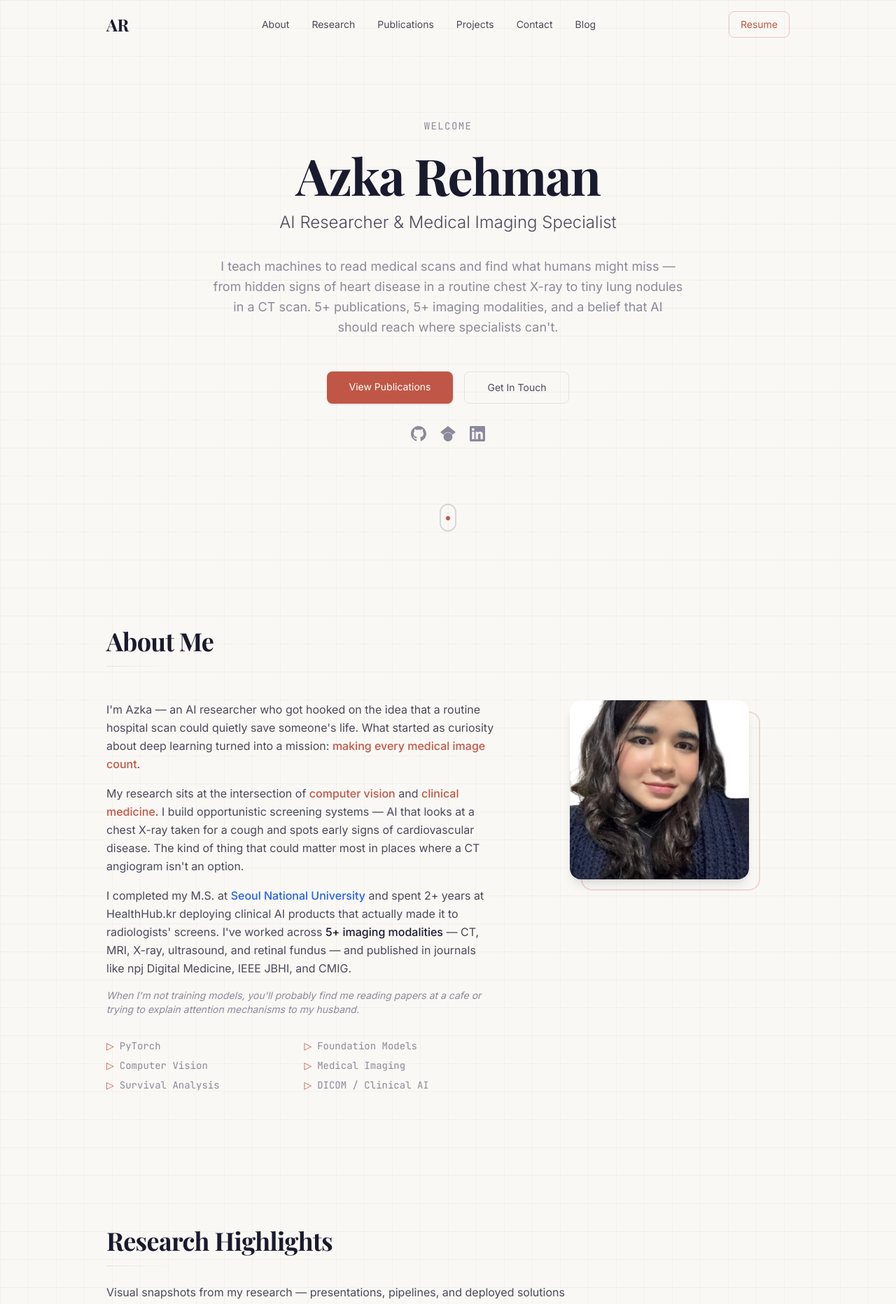
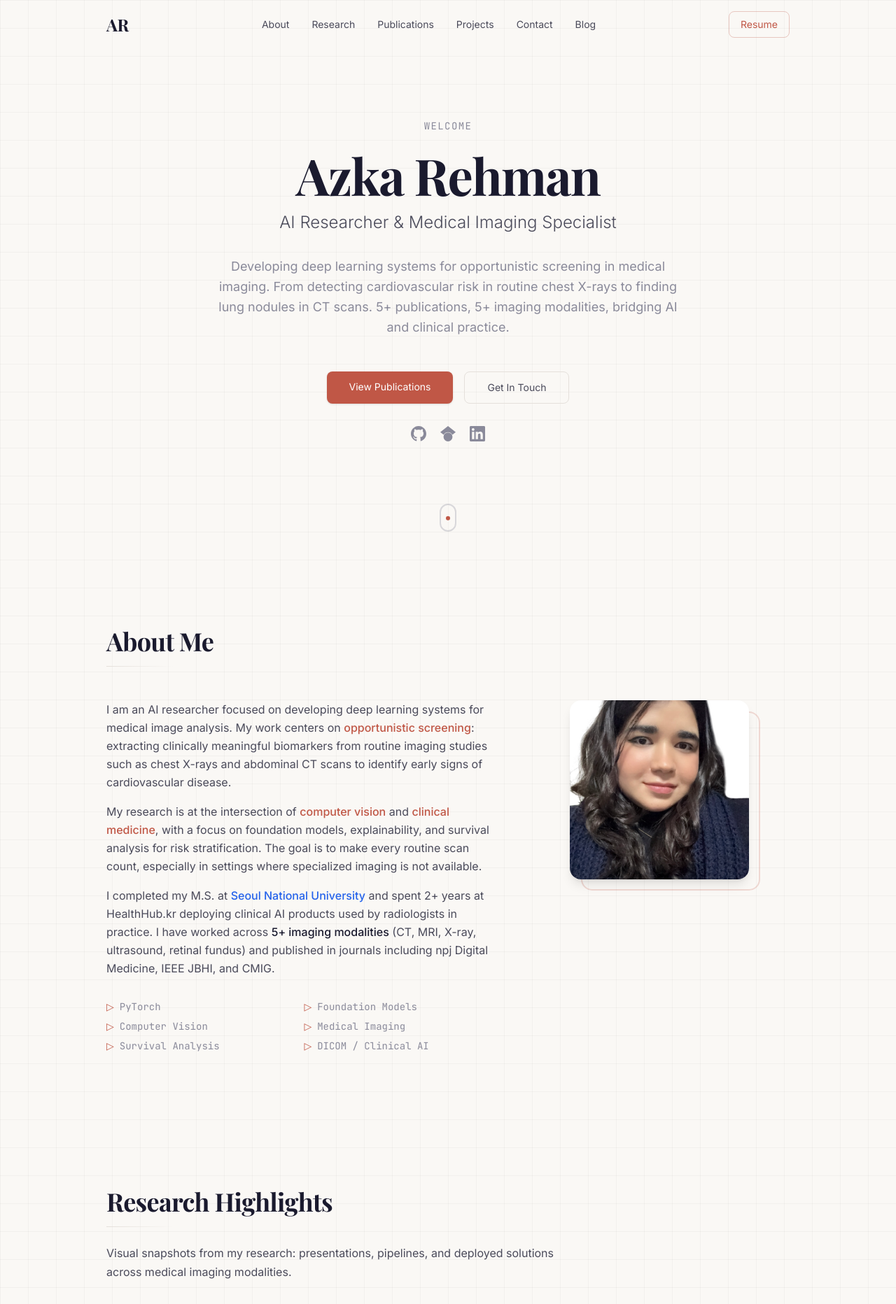
Before and after one commit to Azkarehman/Azkarehman.github.io, a Next.js app: page / in a window 1280 px wide. Shown: the top 1864 px of the page at 70% size. Built offline with nearby package versions, Linux system fonts and the light colour scheme; a web font is replaced by a local one.

Commit message:
Rewrite About/Hero text professionally, remove em dashes

```diff
--- a/src/app/blog/page.tsx
+++ b/src/app/blog/page.tsx
@@ -19,7 +19,7 @@ export default function BlogIndex() {
         Research Digest
       </h1>
       <p className="text-ink-muted mb-12 text-lg">
-        Curated highlights from recent medical imaging & AI research — updated twice a week.
+        Curated highlights from recent medical imaging and AI research, updated twice a week.
       </p>
 
       {posts.length === 0 ? (
--- a/src/components/About.tsx
+++ b/src/components/About.tsx
@@ -10,31 +10,29 @@ export default function About() {
       <div className="grid md:grid-cols-[3fr_2fr] gap-12 items-start">
         <div className="space-y-4 text-ink-light leading-relaxed">
           <p>
-            I&apos;m Azka — an AI researcher who got hooked on the idea that a routine
-            hospital scan could quietly save someone&apos;s life. What started as curiosity
-            about deep learning turned into a mission:{" "}
-            <span className="text-accent font-medium">making every medical image count</span>.
+            I am an AI researcher focused on developing deep learning systems
+            for medical image analysis. My work centers on{" "}
+            <span className="text-accent font-medium">opportunistic screening</span>:
+            extracting clinically meaningful biomarkers from routine imaging
+            studies such as chest X-rays and abdominal CT scans to identify
+            early signs of cardiovascular disease.
           </p>
           <p>
-            My research sits at the intersection of{" "}
+            My research is at the intersection of{" "}
             <span className="text-accent font-medium">computer vision</span> and{" "}
-            <span className="text-accent font-medium">clinical medicine</span>. I build
-            opportunistic screening systems — AI that looks at a chest X-ray taken
-            for a cough and spots early signs of cardiovascular disease. The kind of
-            thing that could matter most in places where a CT angiogram isn&apos;t an option.
+            <span className="text-accent font-medium">clinical medicine</span>,
+            with a focus on foundation models, explainability, and survival analysis
+            for risk stratification. The goal is to make every routine scan count,
+            especially in settings where specialized imaging is not available.
           </p>
           <p>
             I completed my M.S. at{" "}
             <span className="text-accent-blue font-medium">Seoul National University</span>{" "}
-            and spent 2+ years at HealthHub.kr deploying clinical AI products that
-            actually made it to radiologists&apos; screens. I&apos;ve worked across{" "}
-            <span className="font-medium text-ink">5+ imaging modalities</span> —
-            CT, MRI, X-ray, ultrasound, and retinal fundus — and published in
-            journals like npj Digital Medicine, IEEE JBHI, and CMIG.
-          </p>
-          <p className="text-ink-muted italic text-sm">
-            When I&apos;m not training models, you&apos;ll probably find me reading papers
-            at a cafe or trying to explain attention mechanisms to my husband.
+            and spent 2+ years at HealthHub.kr deploying clinical AI products
+            used by radiologists in practice. I have worked across{" "}
+            <span className="font-medium text-ink">5+ imaging modalities</span> (CT,
+            MRI, X-ray, ultrasound, retinal fundus) and published in journals
+            including npj Digital Medicine, IEEE JBHI, and CMIG.
           </p>
 
           <div className="pt-4 grid grid-cols-2 gap-2 text-sm font-mono text-ink-muted">
--- a/src/components/Gallery.tsx
+++ b/src/components/Gallery.tsx
@@ -6,7 +6,7 @@ import Image from "next/image";
 
 const highlights = [
   {
-    title: "WONCA 2025 — Opportunistic Atherosclerosis Detection from Chest X-Rays",
+    title: "WONCA 2025: Opportunistic Atherosclerosis Detection from Chest X-Rays",
     description:
       "Presented at WONCA 2025 on using foundation models (Rad-DINO, DINOv2, CheXagent, OpenCLIP) to detect atherosclerosis from routine chest X-rays, enabling cardiovascular risk prediction without specialized imaging.",
     image: "/images/wonca_title.png",
@@ -27,7 +27,7 @@ const highlights = [
     tags: ["Rad-DINO", "LoRA", "Grad-CAM"],
   },
   {
-    title: "Lung Nodule Detection — Human-in-the-Loop Solution",
+    title: "Lung Nodule Detection: Human-in-the-Loop Solution",
     description:
       "Developed at HealthHub.kr: an interactive lung nodule detection system from chest CT scans with volume estimation. Deployed on the DICOMLINK/HPACS platform for clinical use.",
     image: "/images/lung_nodule.gif",
@@ -42,7 +42,7 @@ const highlights = [
     tags: ["Grad-CAM", "XAI", "Clinical Validation"],
   },
   {
-    title: "Brain Tumor Segmentation — SDS-MSA-Net",
+    title: "Brain Tumor Segmentation: SDS-MSA-Net",
     description:
       "Multi-scale attention network with selective deep supervision for brain tumor segmentation from multi-modal MRI (T1, T1ce, T2, FLAIR). Published in Sensors 2023.",
     image: "/images/profile_brain_tumor.png",
@@ -57,7 +57,7 @@ export default function Gallery() {
     <AnimatedSection id="gallery" className="py-24 px-6 max-w-5xl mx-auto">
       <SectionTitle title="Research Highlights" />
       <p className="text-ink-light mb-8 -mt-6 max-w-2xl">
-        Visual snapshots from my research — presentations, pipelines, and deployed solutions across medical imaging modalities.
+        Visual snapshots from my research: presentations, pipelines, and deployed solutions across medical imaging modalities.
       </p>
 
       <div className="grid sm:grid-cols-2 lg:grid-cols-3 gap-5">
--- a/src/components/Hero.tsx
+++ b/src/components/Hero.tsx
@@ -38,10 +38,10 @@ export default function Hero() {
           transition={{ delay: 0.8 }}
           className="text-ink-muted max-w-2xl mx-auto mb-12 text-lg leading-relaxed"
         >
-          I teach machines to read medical scans and find what humans might miss —
-          from hidden signs of heart disease in a routine chest X-ray to tiny
-          lung nodules in a CT scan. 5+ publications, 5+ imaging modalities,
-          and a belief that AI should reach where specialists can&apos;t.
+          Developing deep learning systems for opportunistic screening
+          in medical imaging. From detecting cardiovascular risk in routine
+          chest X-rays to finding lung nodules in CT scans. 5+ publications,
+          5+ imaging modalities, bridging AI and clinical practice.
         </motion.p>
 
         <motion.div
```
